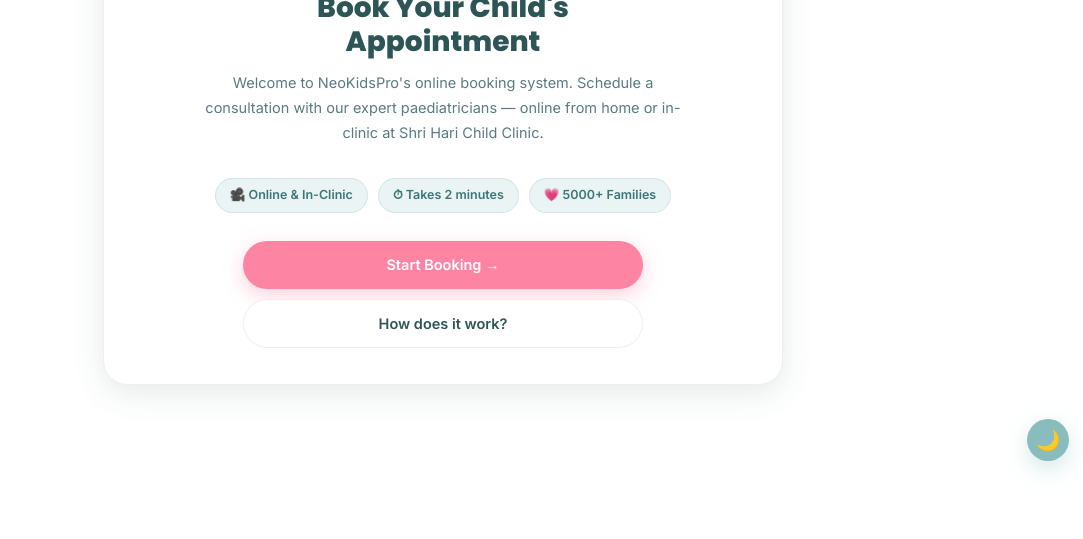
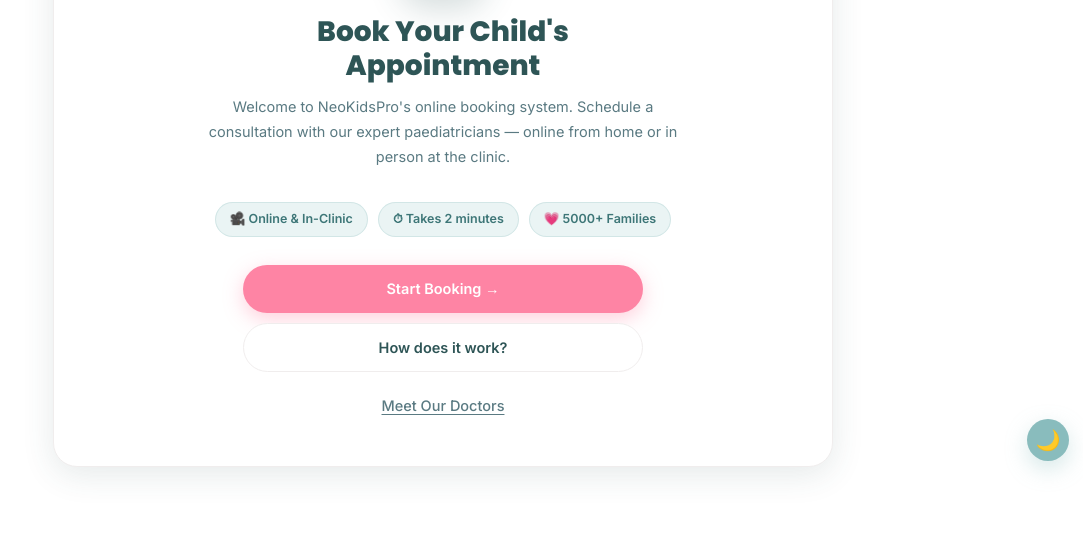
Before and after one commit to shriharichildclinic-creator/neokids-emr, a website: page public/assets/booking-widget.html in a window 1280 px wide. Shown: the part 325-864 px from the top of the page, without its empty margins (197-1280 px from the left). Before the commit the page ends 800 px from the top, so only its background shows below. Drawn offline with Linux system fonts and the light colour scheme.

Commit message:
Update booking widget

```diff
--- a/public/assets/booking-widget.html
+++ b/public/assets/booking-widget.html
@@ -1,8 +1,8 @@
 <!DOCTYPE html>
 <!--
-  Booking widget — fixes #27, #30, #31, #32
-  UI/UX redesigned to match NeoKidsPro brand identity.
-  All business logic, API calls, validation, payment integration unchanged.
+  NeoKidsPro — Booking Widget
+  Embedded via iframe on neokidspro.in (WordPress / Elementor).
+  Light mode only — colors are hardcoded, not theme-dependent.
 -->
 <html lang="en">
 <head>
@@ -16,26 +16,14 @@
 <link rel="stylesheet" href="/assets/vendor/tailwind.min.css"/>
 <link href="https://fonts.googleapis.com/css2?family=Poppins:wght@600;700;800&family=Inter:wght@400;500;600;700&display=swap" rel="stylesheet">
 <script src="https://sdk.cashfree.com/js/v3/cashfree.js"></script>
-<!--
-  Dark Mode is intentionally NOT supported on the Booking Widget.
-  The widget is embedded on the patient-facing NeoKidsPro website
-  (neokidspro.in) which only uses Light Mode. Force light color-scheme
-  so browser UI (form controls, date pickers, scrollbars) matches.
--->
 <script>
   try {
-    // Never inherit a persisted dark theme on the booking widget.
     document.documentElement.removeAttribute('data-theme');
     document.documentElement.style.colorScheme = 'light';
-  } catch(_) {}
+  } catch (_) {}
 </script>
 <style>
-/* ────────────────────────────────────────────────────────────────
-   Booking widget — Light Mode ONLY (embedded on neokidspro.in).
-   Dark mode has been fully removed. All colors are literal Light Mode
-   values so the widget can never inherit a dark theme from a host page.
-   ──────────────────────────────────────────────────────────────── */
-:root, html:root, html[data-theme] {
+:root {
   --bw-pink:        #FE84A4;
   --bw-pink-hover:  #e8688c;
   --bw-pink-50:     #fff0f3;
@@ -69,8 +57,8 @@ body {
   font-family: 'Inter', system-ui, sans-serif;
   background: var(--bw-card);
   color: var(--bw-text);
-  min-height: 100vh;
-  margin: 0; padding: 0;
+  margin: 0;
+  padding: 0;
 }
 
 @keyframes spin { to { transform: rotate(360deg); } }
@@ -78,22 +66,19 @@ body {
 @keyframes pulse { 0%,100%{opacity:1;transform:scale(1)} 50%{opacity:.5;transform:scale(1.3)} }
 @keyframes shimmer { to { background-position: 200% 0; } }
 
-/* ── Outer wrapper — contained, matches the site's container philosophy
-      (same idea as .nkp-hero-inner / .nkp-svc-grid on neokidspro.in: a
-      centered max-width column with comfortable side padding, not edge-to-edge) ── */
+/* ── Page container — contained width matching the site's section
+      proportions, not edge-to-edge and not a small floating card ── */
 .bw-page {
   width: 100%;
-  max-width: 720px;
+  max-width: 860px;
   margin: 0 auto;
-  padding: 32px 20px 48px;
+  padding: 56px 40px 72px;
   background: #ffffff;
 }
-@media (max-width: 480px) { .bw-page { padding: 20px 16px 36px; } }
-
-/* ── Card shell — a soft card like the rest of the site's cards
-      (.nkp-svc-card / .nkp-about-card), not a full-bleed app shell.
-      No min-height:100vh — the card now sizes to its actual content,
-      which is what removes the empty space below the booking flow. ── */
+@media (max-width: 960px) { .bw-page { padding: 44px 24px 56px; } }
+@media (max-width: 480px) { .bw-page { padding: 32px 16px 40px; } }
+
+/* ── Card shell ── */
 .bw-card {
   background: var(--bw-card);
   border-radius: var(--bw-radius-lg);
@@ -169,9 +154,7 @@ body {
 }
 .bw-hiw-step-desc { font-size: 12.5px; color: var(--bw-body); line-height: 1.55; }
 
-/* ── Header — light, integrated, matches the pill+heading pattern used
-      across every section of neokidspro.in (.nkp-svc-head, .nkp-faq-head,
-      .nkp-about pill etc). No dark gradient, no separate "app header" feel. ── */
+/* ── Header ── */
 .bw-header {
   background: var(--bw-surface);
   padding: 28px 28px 22px;
@@ -477,6 +460,13 @@ body {
   border: 1.5px solid var(--bw-border);
 }
 .bw-btn-secondary:hover:not(:disabled) { background: var(--bw-teal-50); border-color: rgba(137,188,189,.4); color: var(--bw-teal); }
+
+.bw-btn-ghost {
+  background: transparent; color: var(--bw-body);
+  border: none; box-shadow: none; text-decoration: underline;
+  text-underline-offset: 3px; font-weight: 500;
+}
+.bw-btn-ghost:hover:not(:disabled) { color: var(--bw-teal); background: transparent; }
 
 /* ── Summary card ── */
 .bw-summary-card {
@@ -648,7 +638,7 @@ body {
         </h2>
         <p class="bw-welcome-sub">
           Welcome to NeoKidsPro's online booking system. Schedule a consultation with
-          our expert paediatricians — online from home or in-clinic at Shri Hari Child Clinic.
+          our expert paediatricians — online from home or in person at the clinic.
         </p>
       </div>
 
@@ -665,6 +655,9 @@ body {
         <button type="button" data-action="showHowItWorks" class="bw-btn bw-btn-secondary">
           How does it work?
         </button>
+        <a href="https://neokidspro.in/our-doctors/" target="_top" class="bw-btn bw-btn-ghost">
+          Meet Our Doctors
+        </a>
       </div>
     </section>
 
@@ -687,7 +680,7 @@ body {
           </div>
           <div class="bw-hiw-content">
             <div class="bw-hiw-step-title">Choose Consultation Type</div>
-            <div class="bw-hiw-step-desc">Pick online teleconsultation from home, or an in-clinic visit at Shri Hari Child Clinic.</div>
+            <div class="bw-hiw-step-desc">Pick online teleconsultation from home, or an in-clinic visit with our paediatric team.</div>
           </div>
         </div>
         <div class="bw-hiw-step">
@@ -779,7 +772,7 @@ body {
           <div class="bw-mode-check"></div>
           <div class="bw-mode-icon-wrap">🏥</div>
           <div class="bw-mode-title">Clinic Visit</div>
-          <div class="bw-mode-desc">Visit Shri Hari Child Clinic for a physical checkup.</div>
+          <div class="bw-mode-desc">Visit our clinic for a physical checkup.</div>
         </button>
       </div>
 
@@ -1480,25 +1473,12 @@ document.addEventListener('click', (ev) => {
 
 bootFromQueryString();
 
-/* ────────────────────────────────────────────────────────────────
-   Iframe auto-resize — reports actual content height to the parent
-   WordPress page so the iframe never has leftover blank space below
-   the booking flow. Fires on load, on every step change, and on any
-   layout shift (ResizeObserver), so it stays in sync as the widget
-   moves through steps of very different heights.
-
-   NOTE: the parent page (wherever this is embedded via <iframe>) needs
-   a small listener to actually apply the height — see the comment
-   block right after this script for the ~10 lines to add on the
-   WordPress/Elementor side (e.g. in an HTML widget next to the iframe,
-   or your theme's footer).
-   ──────────────────────────────────────────────────────────────── */
+/* Reports content height to the parent page so the embedding <iframe>
+   can size itself to match — see integration notes for the parent-page
+   listener this pairs with. */
 (function () {
   function reportHeight() {
-    var h = Math.max(
-      document.documentElement.scrollHeight,
-      document.body.scrollHeight
-    );
+    var h = Math.max(document.documentElement.scrollHeight, document.body.scrollHeight);
     try {
       window.parent.postMessage({ type: 'nkp-booking-widget-height', height: h }, '*');
     } catch (_) {}
@@ -1508,8 +1488,7 @@ bootFromQueryString();
   document.addEventListener('click', function () { setTimeout(reportHeight, 60); });
 
   if ('ResizeObserver' in window) {
-    var ro = new ResizeObserver(function () { reportHeight(); });
-    ro.observe(document.body);
+    new ResizeObserver(reportHeight).observe(document.body);
   } else {
     setInterval(reportHeight, 500);
   }
@@ -1519,25 +1498,3 @@ bootFromQueryString();
 </script>
 </body>
 </html>
-
-<!--
-  ─────────────────────────────────────────────────────────────────
-  PARENT-PAGE SNIPPET (paste this once on neokidspro.in, NOT in this
-  file — e.g. in an Elementor "Custom HTML" widget right next to
-  wherever the booking widget <iframe> lives, or in your theme's
-  footer if the iframe appears on multiple pages):
-
-  <script>
-  window.addEventListener('message', function (e) {
-    if (e.data && e.data.type === 'nkp-booking-widget-height') {
-      var frame = document.querySelector('iframe[src*="book"]'); // adjust selector to match your actual iframe (e.g. by id or src)
-      if (frame) frame.style.height = e.data.height + 'px';
-    }
-  });
-  </script>
-
-  This is what actually removes the scroll space below the widget —
-  the fix inside this file only reports the height; the parent page
-  has to be listening and applying it to the <iframe> element's height.
-  ─────────────────────────────────────────────────────────────────
--->
```
